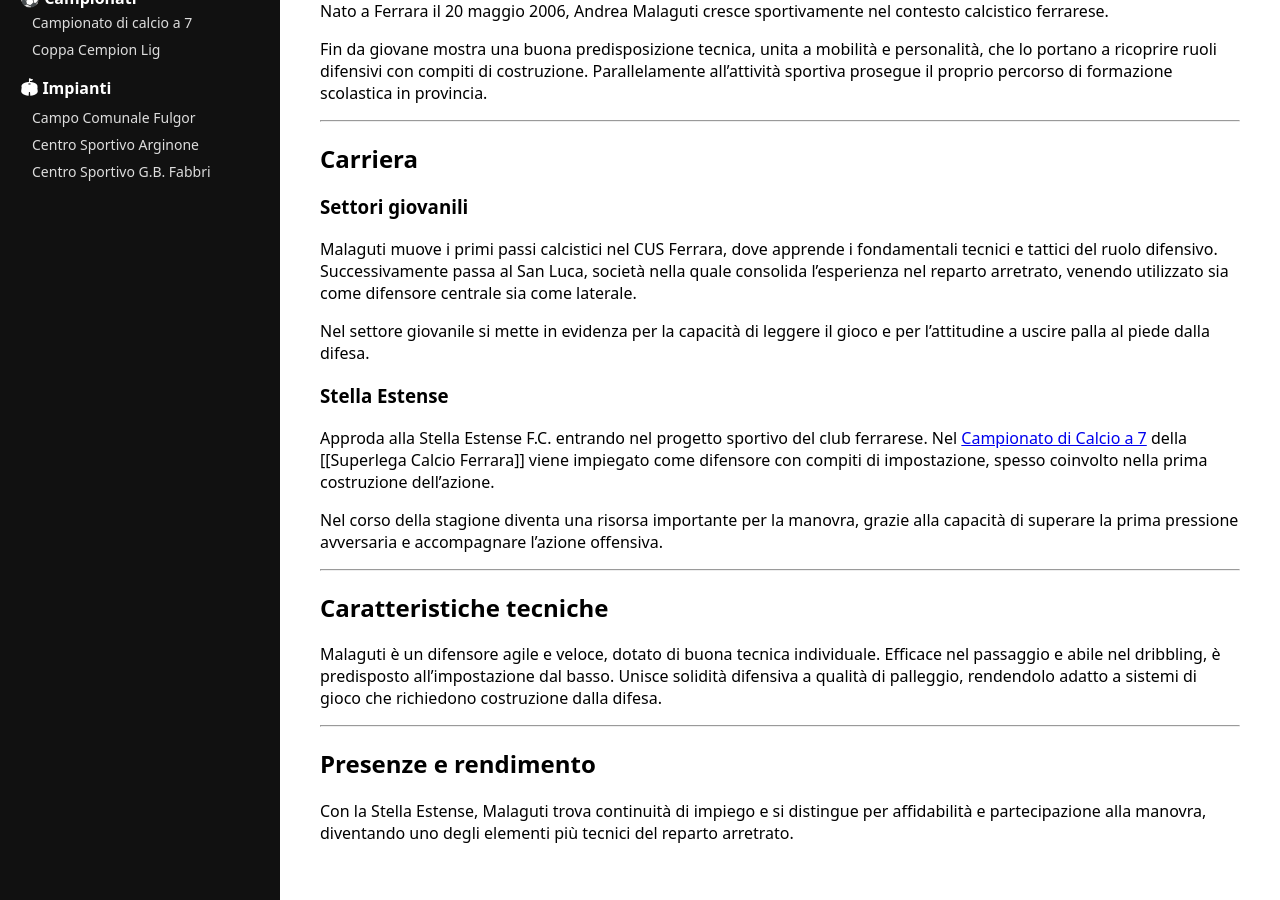
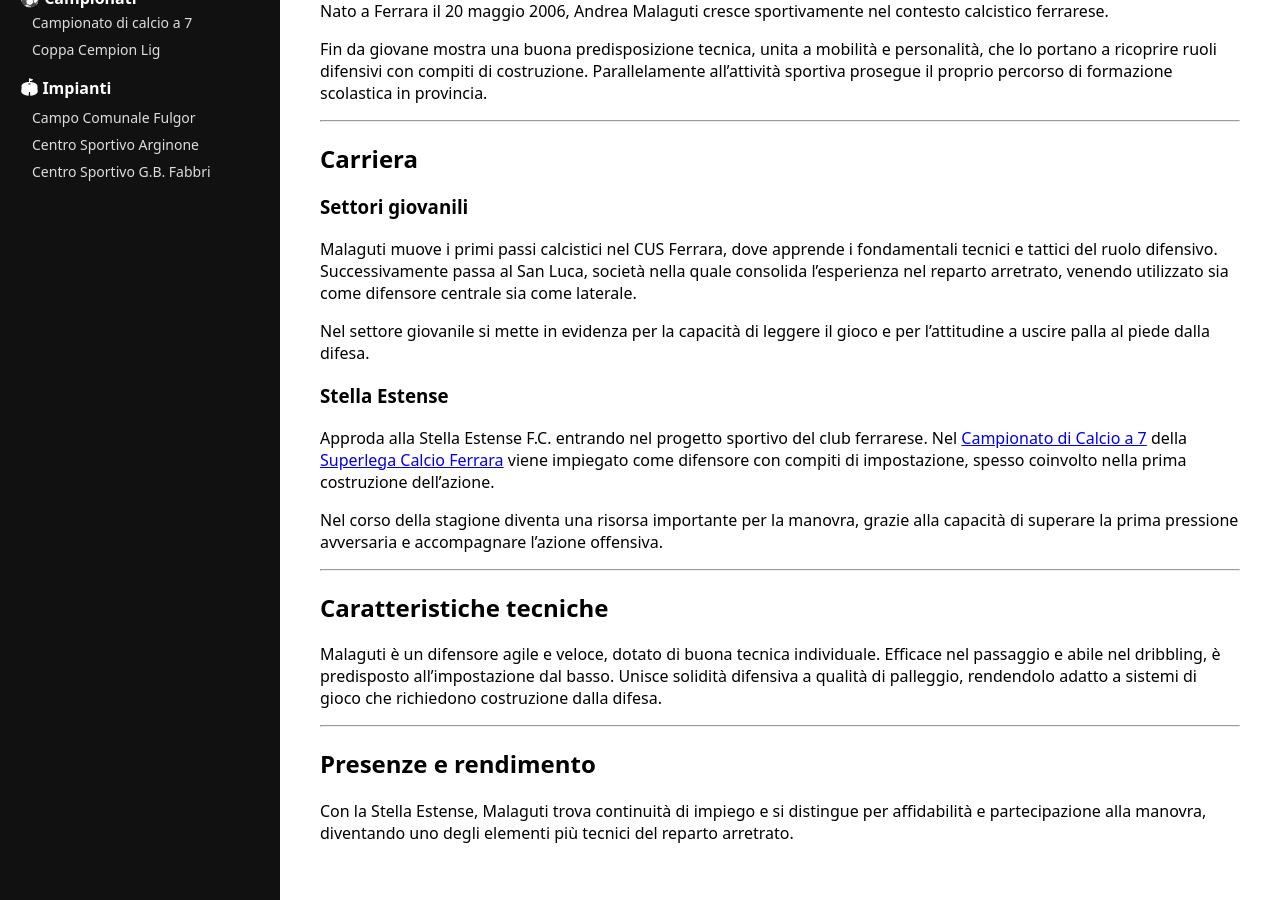
Before and after one commit to tommy-unife/Stella-Estense-Wiki, a Jekyll site: the page built from Andrea-Malaguti.md, in a window 1280 px wide and 900 px high, scrolled down 829 px. Built offline with Jekyll 4.4.1, drawn with Linux system fonts in a browser that asks for light colours; our own code applies the rules of GitHub Pages for plain Markdown files; part of the change alters nothing that is shown.

```diff
--- a/Andrea-Malaguti.md
+++ b/Andrea-Malaguti.md
@@ -45,7 +45,7 @@ Nel settore giovanile si mette in evidenza per la capacità di leggere il gioco
 
 ### Stella Estense
 
-Approda alla Stella Estense F.C. entrando nel progetto sportivo del club ferrarese. Nel [Campionato di Calcio a 7](Campionato-Calcio-a-7.md) della [[Superlega Calcio Ferrara]] viene impiegato come difensore con compiti di impostazione, spesso coinvolto nella prima costruzione dell’azione.
+Approda alla Stella Estense F.C. entrando nel progetto sportivo del club ferrarese. Nel [Campionato di Calcio a 7](Campionato-Calcio-a-7.md) della [Superlega Calcio Ferrara](Superlega-Calcio-Ferrara.md) viene impiegato come difensore con compiti di impostazione, spesso coinvolto nella prima costruzione dell’azione.
 
 Nel corso della stagione diventa una risorsa importante per la manovra, grazie alla capacità di superare la prima pressione avversaria e accompagnare l’azione offensiva.
 
```
